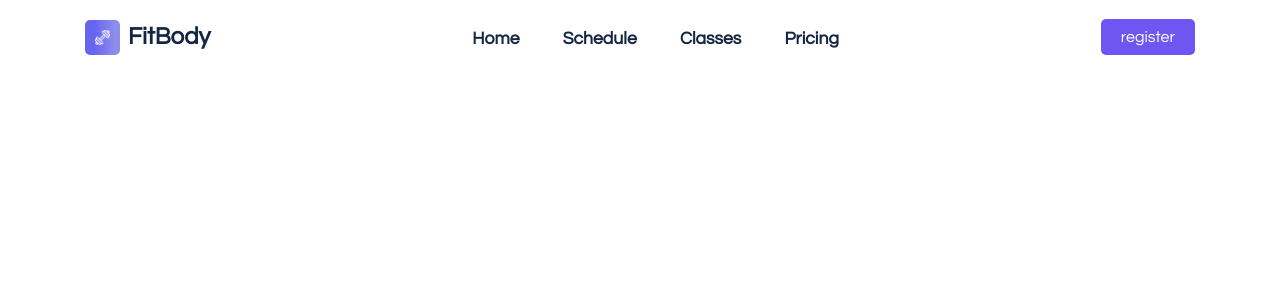
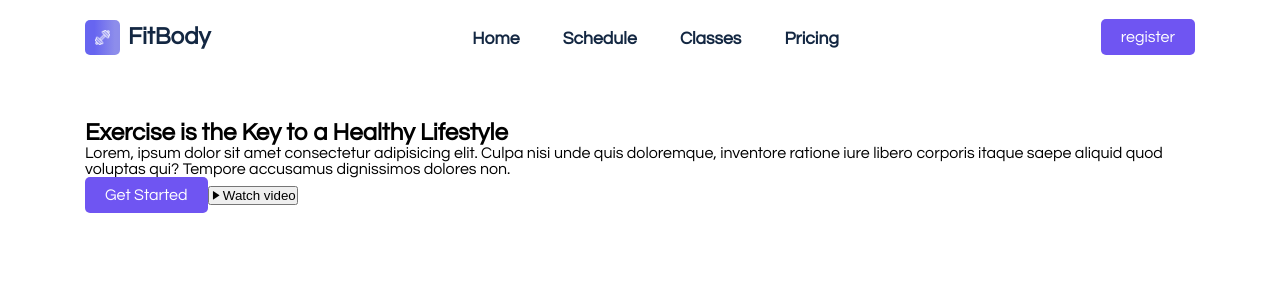
Before and after one commit to mariaemf/gym-website-reactjs, a React (Create React App) app: page / in a window 1280 px wide. Shown: the top 300 px of the page. Built offline with nearby package versions, Linux system fonts and the light colour scheme.

Commit message:
Developing the Hero Session

```diff
--- a/src/App.js
+++ b/src/App.js
@@ -1,10 +1,12 @@
 import "./App.css";
 import Header from "./components/Header/Header";
+import Hero from "./components/UI/Hero";
 
 function App() {
   return (
     <>
       <Header />
+      <Hero />
     </>
   );
 }
--- /dev/null
+++ b/src/components/UI/Hero.js
@@ -0,0 +1,38 @@
+import React from "react";
+
+const Hero = () => {
+  return (
+    <section>
+      <div className="container">
+        <div className="hero__wrapper">
+          {/* ==== hero content ====  */}
+          <div className="hero__content">
+            <h2>Exercise is the Key to a Healthy Lifestyle</h2>
+
+            <p>
+              Lorem, ipsum dolor sit amet consectetur adipisicing elit. Culpa
+              nisi unde quis doloremque, inventore ratione iure libero corporis
+              itaque saepe aliquid quod voluptas qui? Tempore accusamus
+              dignissimos dolores non.
+            </p>
+
+            <div className="hero-btns">
+              <button className="register__btn">Get Started </button>
+              <button className="watch_btn">
+                <span>
+                  <i class="ri-play-fill"></i>
+                </span>
+                Watch video
+              </button>
+            </div>
+          </div>
+
+          {/* ==== hero img ====  */}
+          <div className="hero__img"></div>
+        </div>
+      </div>
+    </section>
+  );
+};
+
+export default Hero;
```
